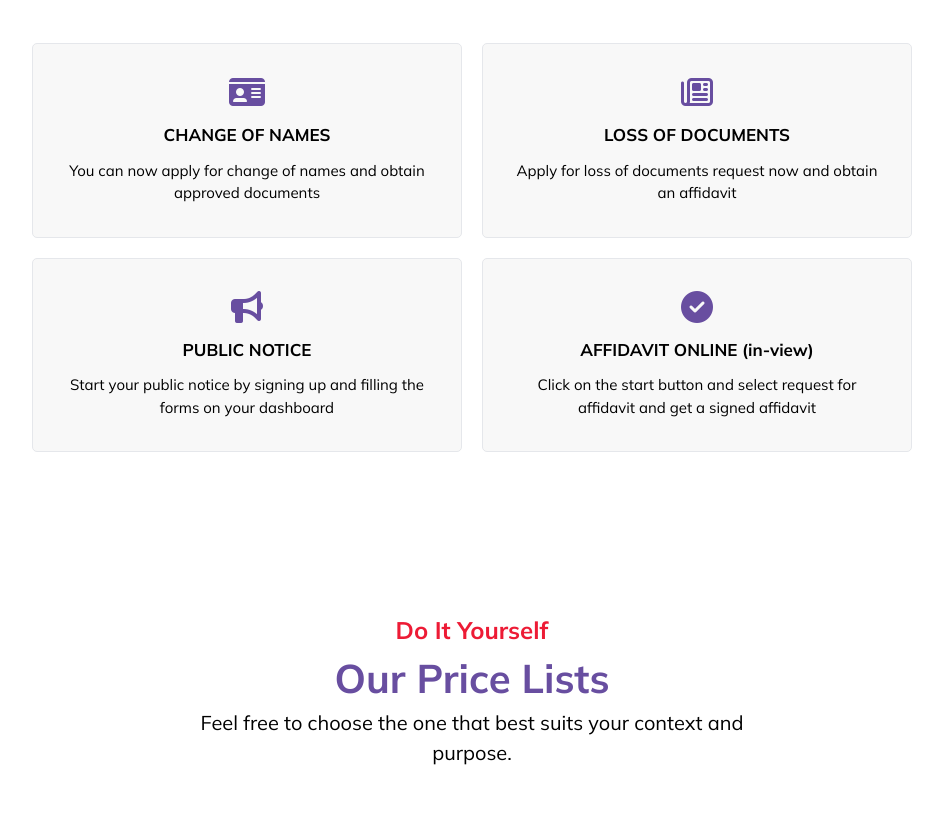
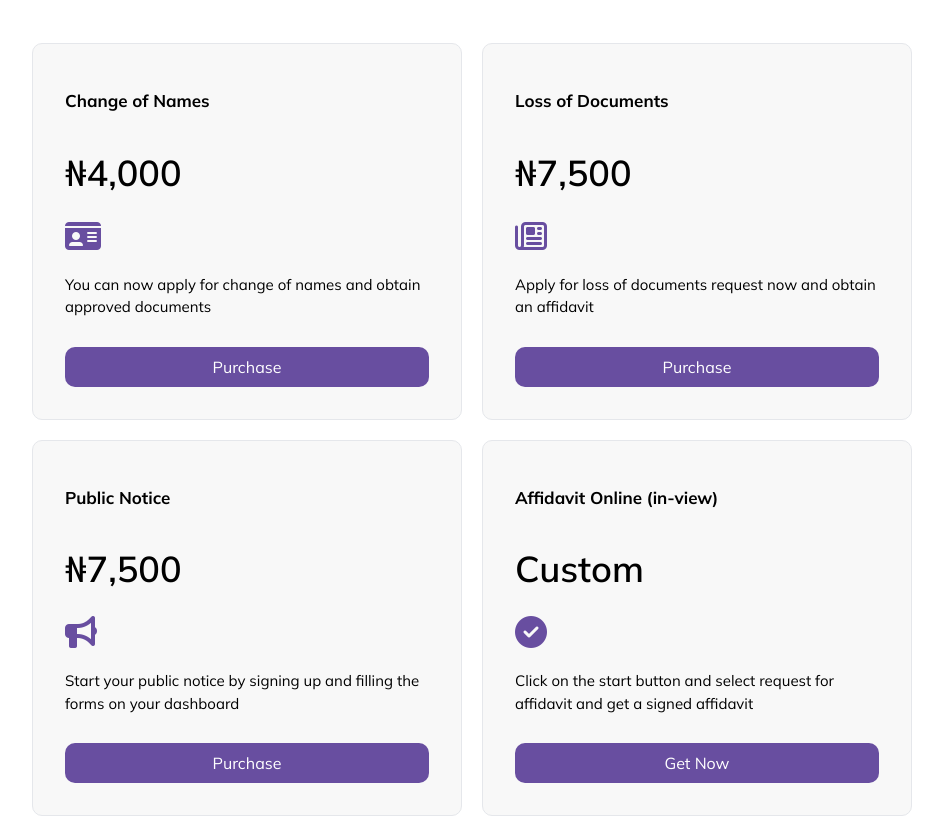
Before and after one commit to kiisi/highrise, a React (Vite) app: page / in a window 1280 px wide. Shown: the part 1060-1877 px from the top of the page, without its empty margins (168-1111 px from the left). Built offline with nearby package versions, Linux system fonts and the light colour scheme; no server answers; some icons are missing.

Commit message:
Feat - Implemented conditional button

```diff
--- a/src/pages/Home.jsx
+++ b/src/pages/Home.jsx
@@ -6,6 +6,7 @@ import how_it_works_img from '../assets/howitworks.svg'
 import { Link } from "react-router-dom"
 import dayjs from 'dayjs'
 import { Helmet } from "react-helmet"
+import { useState } from "react"
 
 const Home = () => {
 
@@ -64,27 +65,30 @@ const Hero = () => {
 const service_data = [
     {
         icon: 'fa-solid fa-id-card',
-        title: 'CHANGE OF NAMES',
-        text: 'You can now apply for change of names and obtain approved documents'
+        title: 'Change of Names',
+        text: 'You can now apply for change of names and obtain approved documents',
+        price: '4,000'
     },
     {
         icon: 'fa fa-newspaper-o',
-        title: 'LOSS OF DOCUMENTS',
-        text: 'Apply for loss of documents request now and obtain an affidavit'
+        title: 'Loss of Documents',
+        text: 'Apply for loss of documents request now and obtain an affidavit',
+        price: '7,500'
+
     },
     {
         icon: 'fa fa-bullhorn',
-        title: 'PUBLIC NOTICE',
-        text: 'Start your public notice by signing up and filling the forms on your dashboard'
-    },
-    {
-        icon: 'fa-solid fa-circle-check',
-        title: 'AFFIDAVIT ONLINE (in-view)',
-        text: 'Click on the start button and select request for affidavit and get a signed affidavit'
+        title: 'Public Notice',
+        text: 'Start your public notice by signing up and filling the forms on your dashboard',
+        price: '7,500'
     },
 ]
 
 const Services = () => {
+
+    const [open, setOpen] = useState(false)
+
+    const btnHandler = (val) => setOpen(val)
 
     return (
         <section className="px-4 ss:px-8 max-w-xl mx-auto px-8 py-[5rem]">
@@ -95,16 +99,41 @@ const Services = () => {
             <div className="grid grid-cols-1 ss:grid-cols-2 gap-x-5 gap-y-5 mx-auto max-w-[55rem]">
                 {
                     service_data.map((d, i) => (
-                        <article key={i} className="p-[2rem] rounded-[5px] border-[1px] hover:border-[#666] grid place-items-center text-center bg-[#f8f8f8]">
-                            <div><i className={`${d?.icon} text-[32px] text-primary`}></i></div>
-                            <div>
+                        <article key={i} className="p-[2rem] rounded-[10px] border-[1px] hover:border-[#666] box-shadow bg-[#f8f8f8]">
+                            <div className='flex flex-col gap-y-5'>
                                 <h1 className="font-bold text-[17px] my-3">{d.title}</h1>
-                                <p className="text-[15px]">{d.text}</p>
+                                <h2 className="text-[36px] font-semibold">₦{d.price}</h2>
+                                <div><i className={`${d?.icon} text-[32px] text-primary`}></i></div>
+                                <p className="text-[15px] mb-4">{d.text}</p>
                             </div>
+                            <button className="py-2 w-full px-2 mt-3 text-center text-white bg-primary hover:bg-[#310077] rounded-[10px]">Purchase</button>
                         </article>
                     ))
                 }
+                <article className="p-[2rem] rounded-[10px] border-[1px] hover:border-[#666] box-shadow bg-[#f8f8f8]">
+                    <div className='flex flex-col gap-y-5'>
+                        <h1 className="font-bold text-[17px] my-3">Affidavit Online (in-view)</h1>
+                        <h2 className="text-[36px] font-semibold">Custom</h2>
+                        <div><i className="fa-solid fa-circle-check text-[32px] text-primary"></i></div>
+                        <p className="text-[15px] mb-4">Click on the start button and select request for affidavit and get a signed affidavit</p>
+                    </div>
 
+                    {
+                        open ?
+                            <div className={`z-[555] rounded-[10px] shadow-[0_0_20px_#00000033] cursor-pointer bg-white`}>
+                                <a onClick={() => btnHandler(false)} target='blank' href='https://affidavit.abiahighcourt.org' className='flex gap-x-2 px-3 py-3 hover:bg-[#f1f1f1]'>
+                                    <span className="material-icons"> open_in_new </span>
+                                    <span>Abia state high court online affidavit</span>
+                                </a>
+                                <a onClick={() => btnHandler(false)} target='blank' href='https://comis.oyostatejudiciary.oy.gov.ng/account.html' className='flex gap-x-2 px-3 py-3 hover:bg-[#f1f1f1]'>
+                                    <span className="material-icons"> open_in_new </span>
+                                    <span>Oyo state high court online affidavit</span>
+                                </a>
+                            </div>
+                            :
+                            <button onClick={() => btnHandler(true)} className="py-2 w-full px-2 mt-3 text-center text-white bg-primary hover:bg-[#310077] rounded-[10px]">Get Now</button>
+                    }
+                </article>
             </div>
         </section>
     )
```
